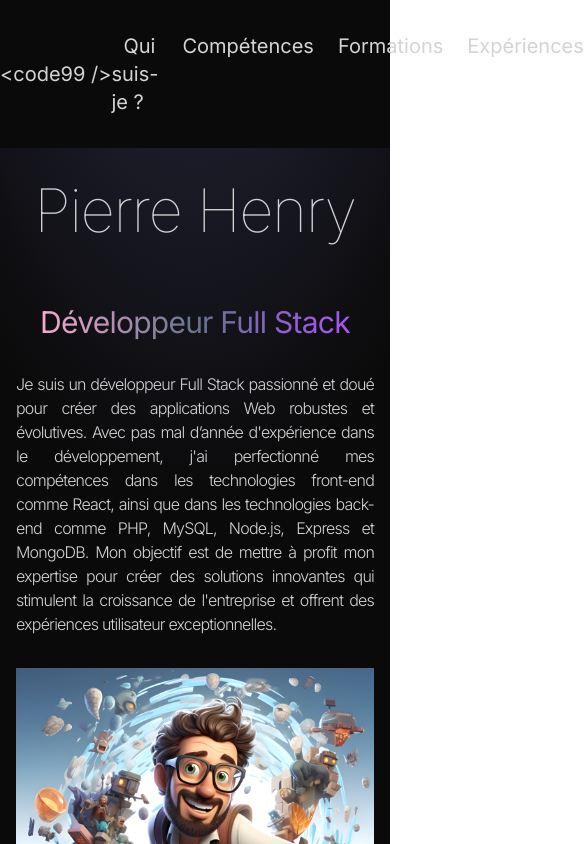
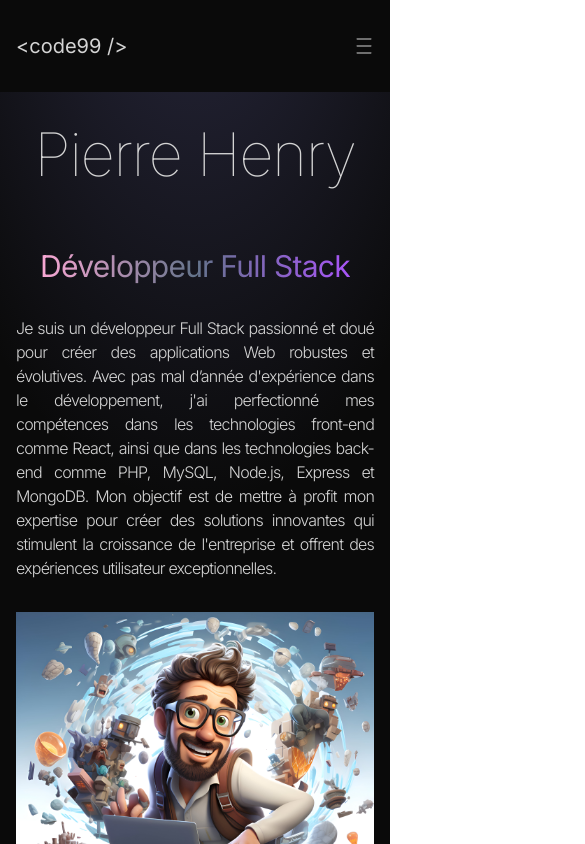
Before and after one commit to code9g/portfolio, a React (Vite) app: page / in a window 390 px wide. Shown: the top 844 px of the page, 585 px wide, since content can reach past the window. Built offline with nearby package versions, Linux system fonts and the light colour scheme.

Commit message:
Ajout menu burger

```diff
--- a/src/layouts/Header.jsx
+++ b/src/layouts/Header.jsx
@@ -1,3 +1,6 @@
+import clsx from "clsx";
+import { useState } from "react";
+import { CiMenuBurger } from "react-icons/ci";
 import Container from "../components/Container";
 
 const links = [
@@ -10,15 +13,35 @@ const links = [
 ];
 
 const Header = () => {
+  const [isOpen, setIsOpen] = useState(false);
+
   return (
     <header className="bg-neutral-950">
       <Container className="flex items-center justify-between text-xl">
-        <a href="#home">&lt;code99&nbsp;/&gt;</a>
-        <nav className="flex items-center justify-between">
-          <ul className="flex">
+        <a className="pl-4 lg:pl-0" href="#home">
+          &lt;code99&nbsp;/&gt;
+        </a>
+        <nav className="relative flex items-center justify-between">
+          <button
+            className="pr-4 lg:hidden lg:pr-0"
+            type="button"
+            onClick={() => setIsOpen((curr) => !curr)}
+          >
+            <CiMenuBurger />
+          </button>
+          <ul
+            className={clsx(
+              "absolute right-0 top-[125%] rounded-md bg-neutral-950 p-5 lg:relative lg:flex lg:rounded-none lg:bg-transparent lg:p-0",
+              !isOpen && "hidden"
+            )}
+          >
             {links.map((link, index) => (
               <li key={index}>
-                <a className="px-3 hover:underline" href={link.url}>
+                <a
+                  className="px-3 hover:underline"
+                  href={link.url}
+                  onClick={() => setIsOpen(false)}
+                >
                   {link.title}
                 </a>
               </li>
```
